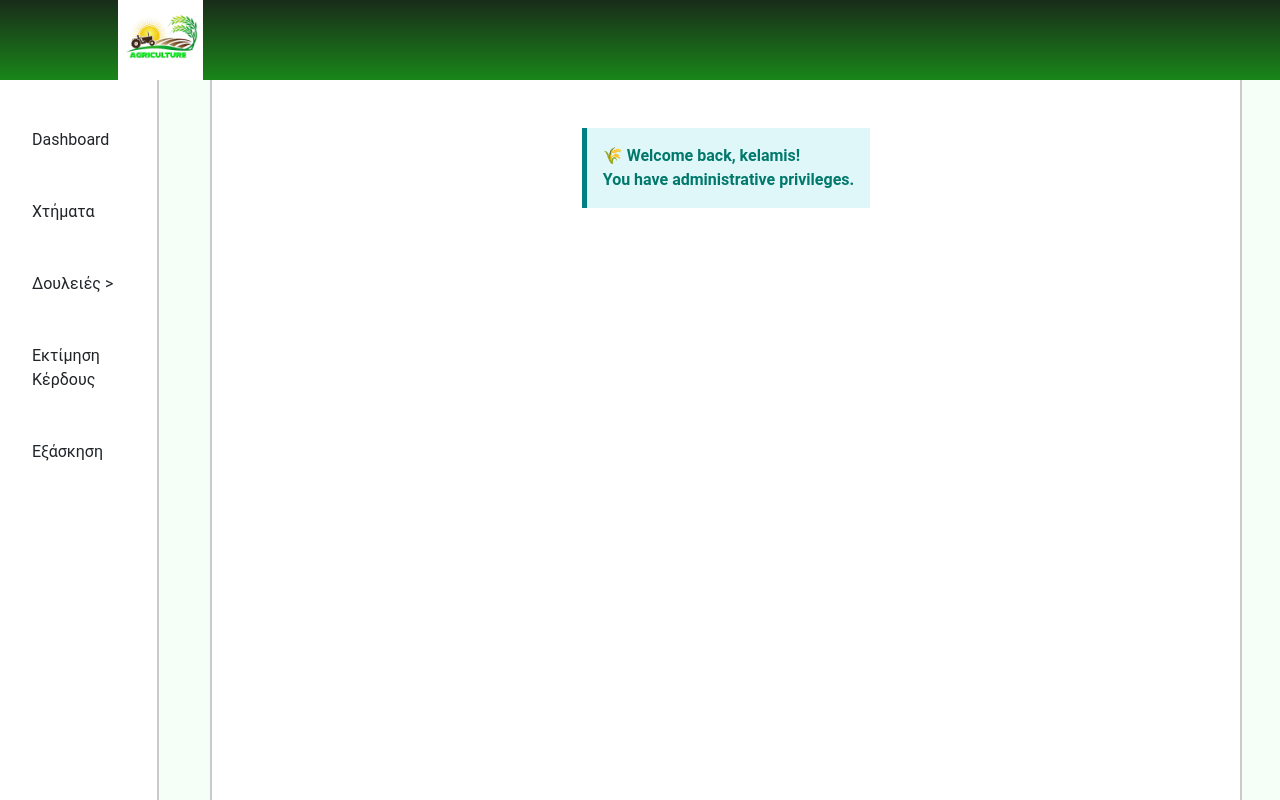
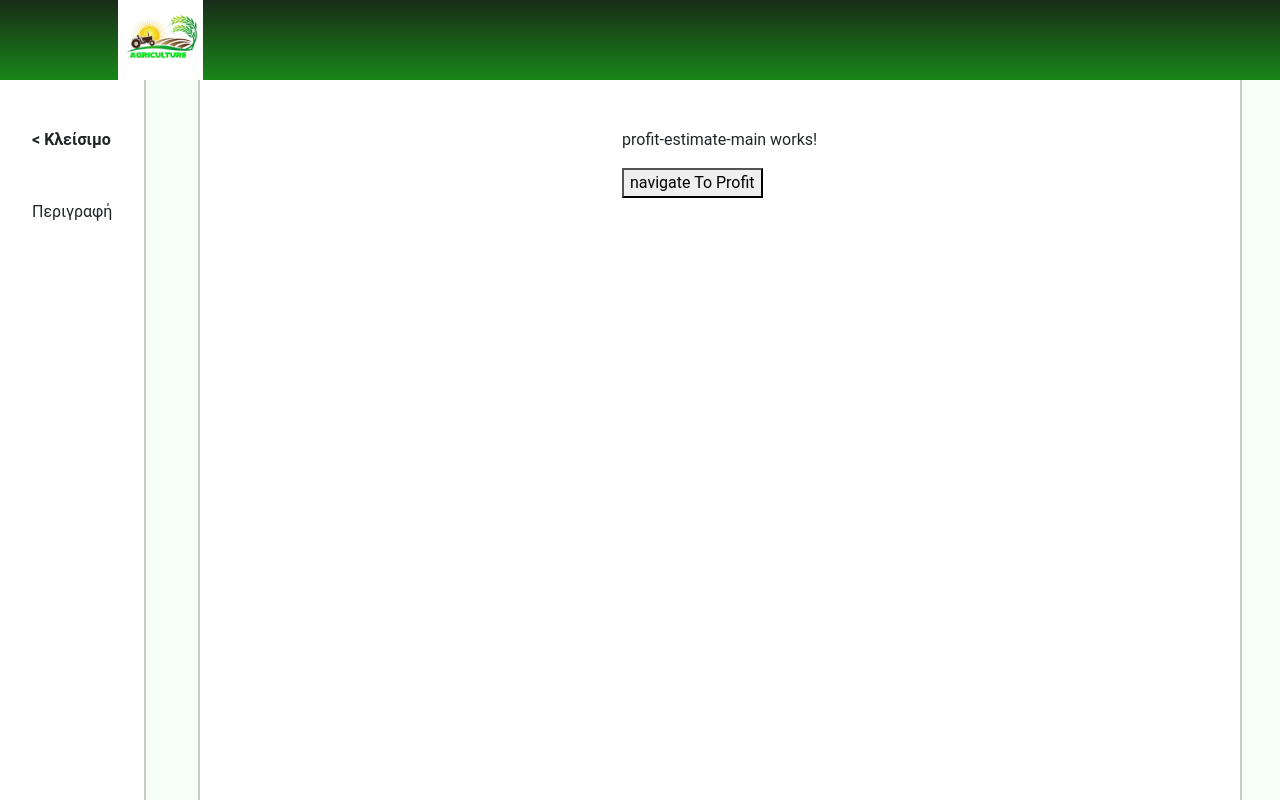
Before and after one commit to tkelamis/AgricultureManagementSystem, an Angular app: page /profitEstimate in a window 1280 px wide. Before the commit this address led to /#/main. Built offline with nearby package versions, Linux system fonts and the light colour scheme.

Commit message:
added fragment and other activated route properties example

```diff
--- a/src/app/app-routing.module.ts
+++ b/src/app/app-routing.module.ts
@@ -24,7 +24,7 @@ const routes: Routes = [
 ];
 
 @NgModule({
-  imports: [RouterModule.forRoot(routes, { useHash: true })],
+  imports: [RouterModule.forRoot(routes)],
   exports: [RouterModule]
 })
 export class AppRoutingModule { }
--- a/src/app/components/app/app.component.ts
+++ b/src/app/components/app/app.component.ts
@@ -47,4 +47,8 @@ export class AppComponent implements OnInit {
   logRoute() {
     console.log('Navigating to:', this.router.url);
   }
+
+  navigateToProfit(){
+    this.routerManager.navigateToProfit();
+  }
 }
--- a/src/app/components/profit-estimate/profit-estimate-main/profit-estimate-main.component.html
+++ b/src/app/components/profit-estimate/profit-estimate-main/profit-estimate-main.component.html
@@ -1 +1,2 @@
 <p>profit-estimate-main works!</p>
+<button (click)="navigateToProfit()">navigate To Profit</button>
--- a/src/app/components/profit-estimate/profit-estimate-main/profit-estimate-main.component.ts
+++ b/src/app/components/profit-estimate/profit-estimate-main/profit-estimate-main.component.ts
@@ -1,4 +1,4 @@
-import { ActivatedRoute } from '@angular/router';
+import { ActivatedRoute, Router } from '@angular/router';
 import { Component, OnInit } from '@angular/core';
 import { RouteService } from '../../../services/route.service';
 
@@ -10,14 +10,21 @@ import { RouteService } from '../../../services/route.service';
 })
 export class ProfitEstimateMainComponent implements OnInit {
 
-  constructor(private routerManager: RouteService, private activatedRoute: ActivatedRoute){}
+  constructor(private routerManager: RouteService, private activatedRoute: ActivatedRoute, private route:Router){}
 
   ngOnInit(){
-    //this.routerManager.showRouterState();
 
-    this.activatedRoute.data.subscribe(data => {
-      console.log(data);
+    this.activatedRoute.url.subscribe(url => {
+      console.log(url)
     })
-  }
+
+    this.activatedRoute.fragment.subscribe(fragment => {
+    console.log('Fragment is ', fragment);
+    })
+}
+
+navigateToProfit(){
+  this.routerManager.navigateToProfit();
+}
 
 }
--- a/src/app/services/route.service.ts
+++ b/src/app/services/route.service.ts
@@ -29,4 +29,8 @@ export class RouteService {
   routeObservable(){
     console.log(this.activatedRoute.url);
   }
+
+  navigateToProfit(){
+    this.router.navigate(['/profitEstimate'], { fragment: 'reviews' });
+  }
 }
```
